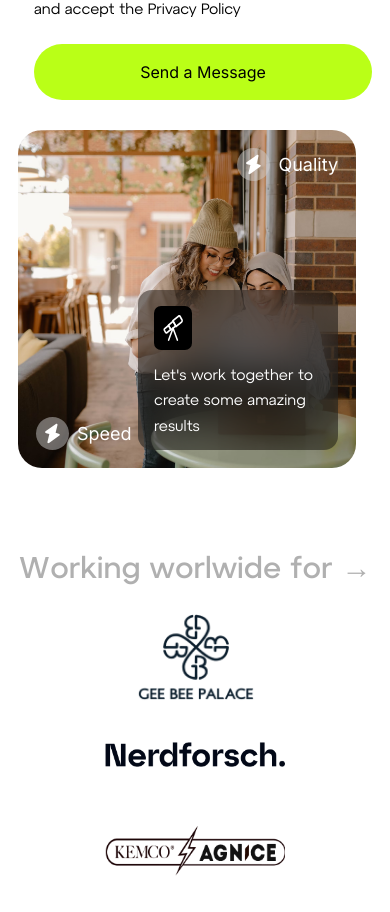
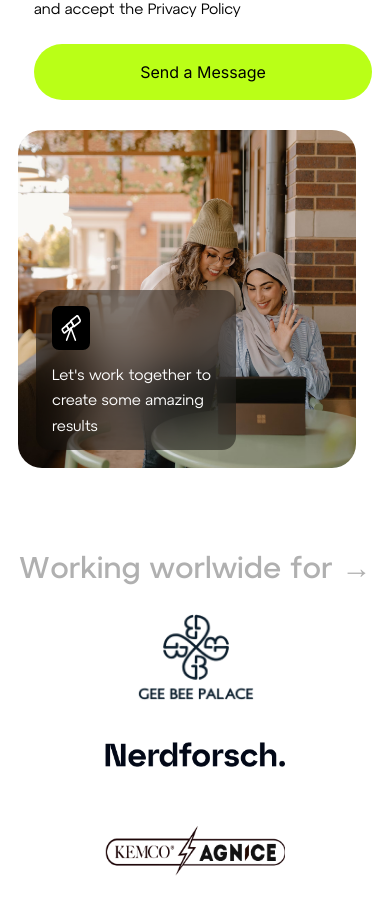
Before and after one commit to Beurokrat/beurokrat, a Next.js app: page /contact in a window 390 px wide. Shown: the part 951-1863 px from the top of the page. Built offline with nearby package versions, Linux system fonts and the light colour scheme.

Commit message:
contact design fix responsive

```diff
--- a/src/app/contact/contact-form-hero.tsx
+++ b/src/app/contact/contact-form-hero.tsx
@@ -8,15 +8,15 @@ function ContactFormHero(props: Props) {
     return (
         <div className="flex flex-row mt-[150px] w-full">
             <div className="flex md:flex-row sm:flex-col-reverse w-full justify-between">
-                <div className="flex flex-col justify-between md:w-1/2 mr-4 h-full aspect-square p-[18px] rounded-[24px] bg-cover bg-center bg-[url('/assets/img/contact_hero.png')]">
-                    <div className="flex flex-row items-center w-full justify-end">
+                <div className="flex flex-col sm:justify-end md:justify-between md:w-1/2 mr-4 h-full aspect-square p-[18px] rounded-[24px] bg-cover bg-center bg-[url('/assets/img/contact_hero.png')]">
+                    <div className="sm:hidden md:flex flex-row items-center w-full justify-end">
                         <div className="flex flex-row px-[9px] py-[6px] bg-[#CFCFCF7A] rounded-[32px]">
                             <Image width={15} height={15} alt="thunder" src="/assets/img/icons/ic_contact_thunder.svg" />
                         </div>
                         <div className="pl-2 text-white text-[18px]">Quality</div>
                     </div>
                     <div className="flex flex-row justify-between items-end ">
-                        <div className="flex flex-row items-center w-fit">
+                        <div className="sm:hidden md:flex flex-row items-center w-fit">
                             <div className="flex flex-row px-[9px] py-[6px] bg-[#CFCFCF7A] rounded-[32px]">
                                 <Image width={15} height={15} alt="thunder" src="/assets/img/icons/ic_contact_thunder.svg" />
                             </div>
```
